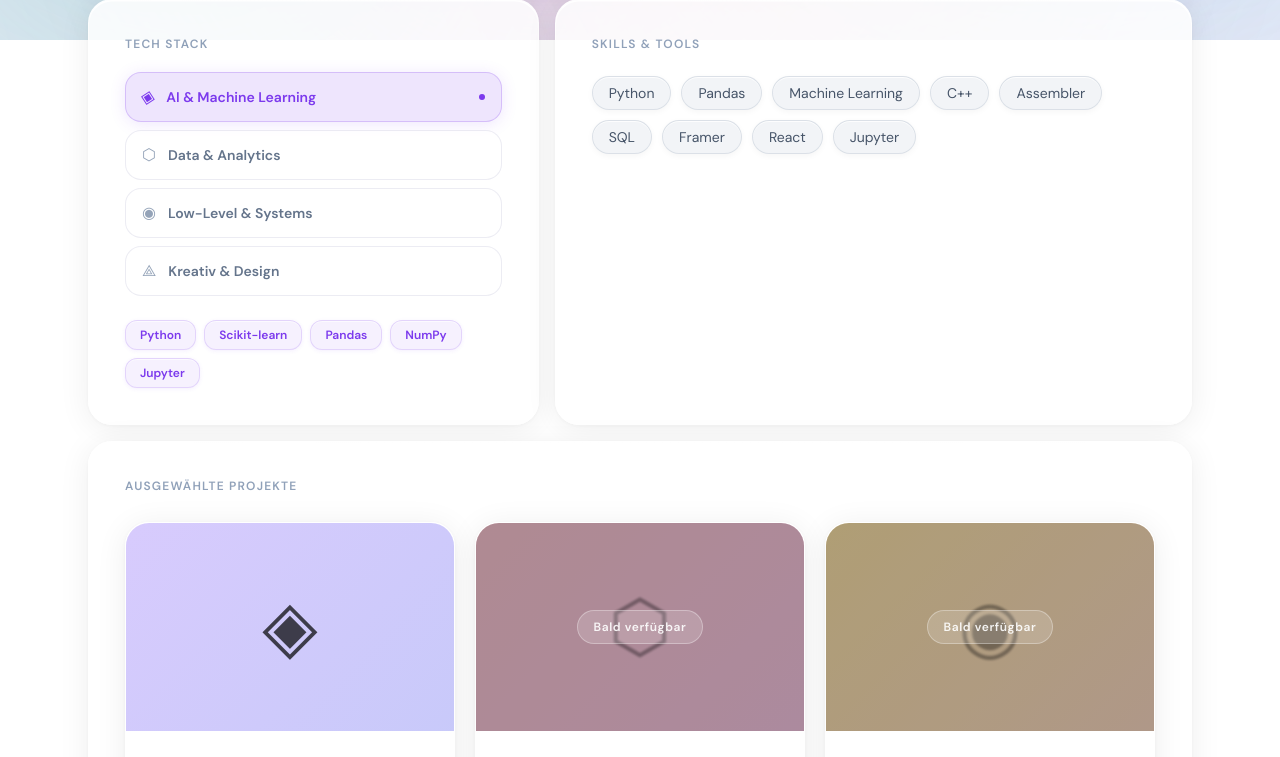
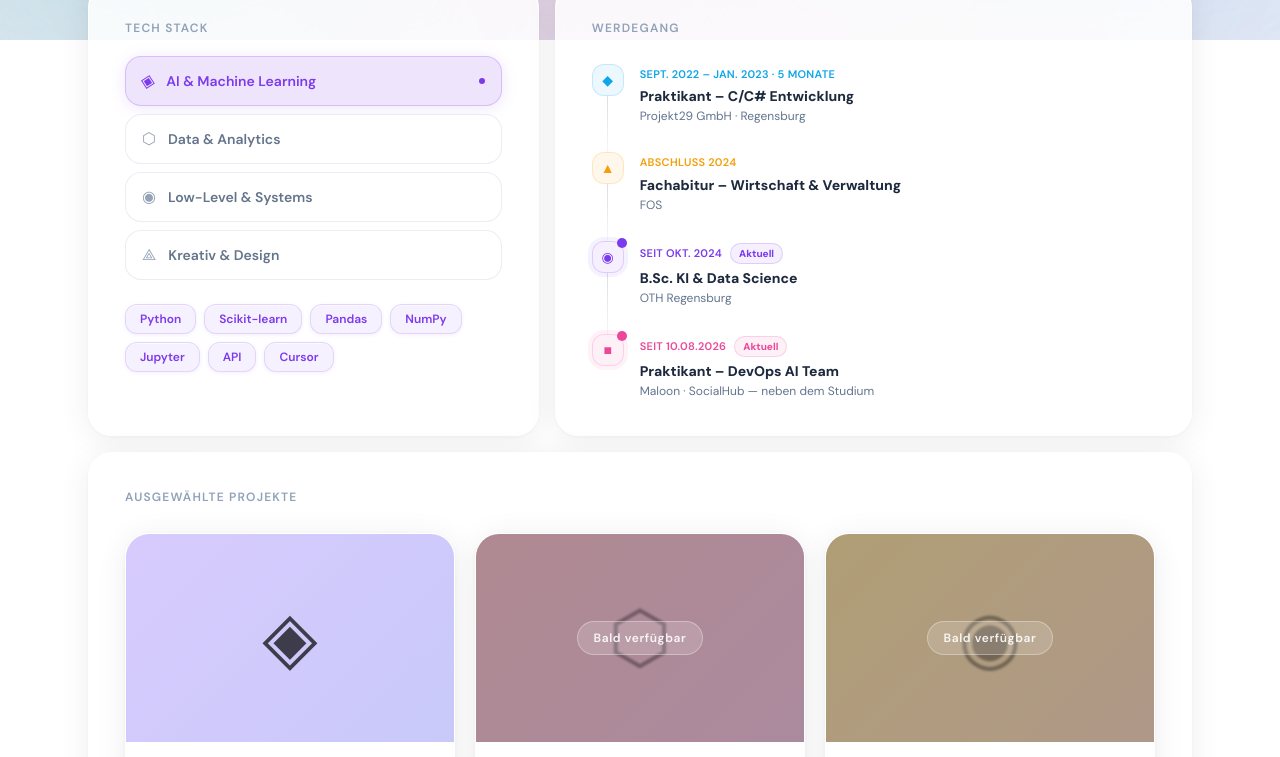
Before and after one commit to Antonymxix/Portfolio-Website, a React (Vite) app: page / in a window 1280 px wide. Shown: the part 760-1517 px from the top of the page. Built offline with nearby package versions, Linux system fonts and the light colour scheme.

Commit message:
fixed some performance changes

```diff
--- a/src/App.jsx
+++ b/src/App.jsx
@@ -11,12 +11,47 @@ const DATA = {
     { label: "GitHub",   icon: "GH", url: "https://github.com/antonymxix",     color: "rgba(30,30,30,0.08)",   border: "rgba(30,30,30,0.18)",  text: "#1e293b" },
   ],
   techStack: [
-    { category: "AI & Machine Learning", color: "#7c3aed", glow: "rgba(124,58,237,0.13)", border: "rgba(124,58,237,0.22)", icon: "◈", items: ["Python","Scikit-learn", "Pandas", "NumPy", "Jupyter"] },
-    { category: "Data & Analytics",      color: "#0ea5e9", glow: "rgba(14,165,233,0.13)",  border: "rgba(14,165,233,0.22)",  icon: "⬡", items: ["SQL", "Excel"] },
+    { category: "AI & Machine Learning", color: "#7c3aed", glow: "rgba(124,58,237,0.13)", border: "rgba(124,58,237,0.22)", icon: "◈", items: ["Python","Scikit-learn", "Pandas", "NumPy", "Jupyter","API","Cursor"] },
+    { category: "Data & Analytics",      color: "#0ea5e9", glow: "rgba(14,165,233,0.13)",  border: "rgba(14,165,233,0.22)",  icon: "⬡", items: ["SQL", "Excel","Data Management","Pyscipopt"] },
     { category: "Low-Level & Systems",   color: "#f59e0b", glow: "rgba(245,158,11,0.13)",  border: "rgba(245,158,11,0.22)",  icon: "◉", items: ["C++", "C", "Assembler (x86)", "Linux", "Git"] },
-    { category: "Kreativ & Design",      color: "#ec4899", glow: "rgba(236,72,153,0.13)",  border: "rgba(236,72,153,0.22)",  icon: "⟁", items: ["Photoshop", "Illustrator", "Premiere Pro", "After Effects", "Lightroom","Framer"] },
+    { category: "Kreativ & Design",      color: "#ec4899", glow: "rgba(236,72,153,0.13)",  border: "rgba(236,72,153,0.22)",  icon: "⟁", items: ["Photoshop", "Illustrator", "Premiere Pro", "After Effects", "Lightroom","Framer","Notion","Figma"] },
   ],
-  skills: ["Python", "Pandas", "Machine Learning", "C++", "Assembler", "SQL", "Framer", "React", "Jupyter"],
+
+  timeline: [
+    {
+      key: "projekt29",
+      icon: "◆", color: "#0ea5e9",
+      period: { de: "Sept. 2022 – Jan. 2023 · 5 Monate", en: "Sep 2022 – Jan 2023 · 5 months" },
+      title: { de: "Praktikant – C/C# Entwicklung", en: "Intern – C/C# Development" },
+      org: "Projekt29 GmbH", place: "Regensburg",
+      current: false,
+    },
+    {
+      key: "fos",
+      icon: "▲", color: "#f59e0b",
+      period: { de: "Abschluss 2024", en: "Graduated 2024" },
+      title: { de: "Fachabitur – Wirtschaft & Verwaltung", en: "High School Diploma – Business & Administration" },
+      org: "FOS", place: "",
+      current: false,
+    },
+    {
+      key: "studium",
+      icon: "◉", color: "#7c3aed",
+      period: { de: "Seit Okt. 2024", en: "Since Oct 2024" },
+      title: { de: "B.Sc. KI & Data Science", en: "B.Sc. AI & Data Science" },
+      org: "OTH Regensburg", place: "",
+      current: true,
+    },
+    {
+      key: "maloon",
+      icon: "■", color: "#ec4899",
+      period: { de: "Seit 10.08.2026", en: "Since Aug 10, 2026" },
+      title: { de: "Praktikant – DevOps AI Team", en: "Intern – DevOps AI Team" },
+      org: "Maloon · SocialHub", place: "",
+      note: { de: "neben dem Studium", en: "alongside my studies" },
+      current: true,
+    },
+  ],
 
   projects: [
     {
@@ -26,8 +61,8 @@ const DATA = {
       projectUrl: "https://project01---perfumemap-z4kwssgxnne7u72wznh2xu.streamlit.app/", // <- URL hier eintragen
       description: "Designer Fragrance Map powered by Sentence Transformers & PCA",
     },
-    { title: "Helix OS",      bgA: "rgba(251,113,133,0.40)", bgB: "rgba(236,72,153,0.30)", icon: "⬡", year: "2024", status: "soon", progress: null },
-    { title: "Solaris Brand", bgA: "rgba(251,191,36,0.42)",  bgB: "rgba(251,146,60,0.32)", icon: "◉", year: "2023", status: "soon", progress: null },
+    { title: "AI Video Generation Pipeline(BETA)",      bgA: "rgba(251,113,133,0.40)", bgB: "rgba(236,72,153,0.30)", icon: "⬡", year: "2024", status: "soon", progress: null },
+    { title: "AI Phone Assistant with UI", bgA: "rgba(251,191,36,0.42)",  bgB: "rgba(251,146,60,0.32)", icon: "◉", year: "2023", status: "soon", progress: null },
   ],
 };
 
@@ -35,19 +70,21 @@ const TRANSLATIONS = {
   de: {
     techCategories: ["AI & Machine Learning", "Data & Analytics", "Low-Level & Systems", "Kreativ & Design"],
     status: "Verfügbar für Projekte",
-    about: "Ich entwickle intelligente Lösungen – vom Low-Level Code bis zum User Interface.\nAls Student der KI & Data Science (B.Sc.) kombiniere ich tiefgehendes technisches Verständnis mit moderner Datenanalyse. Mein Spektrum reicht von hardwarenaher Programmierung in Assembler und C++ bis hin zur Entwicklung datengestützter Anwendungen mit Python, Pandas und Machine Learning.\nIch glaube, dass komplexe Daten eine intuitive Form brauchen. Deshalb nutze ich meine Erfahrung in React, JavaScript und Design-Tools wie Framer, um performante Web-Interfaces zu schaffen, die Ästhetik und Funktionalität vereinen. Kurzum: Ich bringe Logik in Form.",
+    about: "Ich studiere KI & Data Science in Regensburg und beschäftige mich am liebsten mit Dingen, die irgendwo zwischen Hardware und Interface liegen – von Assembler bis Machine Learning ist bei mir eigentlich alles dabei.\nAngefangen hat das mit Low-Level-Programmierung in C++ und Assembler, mittlerweile arbeite ich genauso gerne mit Python, Pandas und ML-Modellen, um aus Daten tatsächlich etwas Brauchbares zu machen.\nNebenbei baue ich Interfaces mit React und Framer – nicht weil es dazugehört, sondern weil ich es mag, wenn am Ende ein fertiges Produkt rauskommt und nicht nur ein Notebook voller Ergebnisse.",
     location: "Regensburg, Deutschland",
-    contact: "Kontakt aufnehmen ↗", role: "Rolle", socials: "Socials", techStack: "Tech Stack", skills: "Skills & Tools",
+    contact: "Kontakt aufnehmen ↗", role: "Rolle", socials: "Socials", techStack: "Tech Stack",
+    timelineTitle: "Werdegang", currentLabel: "Aktuell",
     projects: "Ausgewählte Projekte", viewProject: "Projekt öffnen ↗",
-    projectCategories: ["Data Science", "Interface Design", "Brand Identity"],
+    projectCategories: ["Data Science", "AI/API Pipeline", "AI Phone Assistant"],
     statusWip: "In Arbeit", statusSoon: "Bald verfügbar", statusLive: "Live", progressLabel: "läuft",
   },
   en: {
     techCategories: ["AI & Machine Learning", "Data & Analytics", "Low-Level & Systems", "Creative & Design"],
     status: "Available for projects",
-    about: "I build intelligent solutions – from low-level code to user interface.\nAs a B.Sc. student in AI & Data Science, I combine deep technical understanding with modern data analysis. My spectrum ranges from hardware-level programming in Assembler and C++ to building data-driven applications with Python, Pandas and Machine Learning.\nI believe complex data needs an intuitive form. That's why I leverage my experience in React, JavaScript and design tools like Framer to create performant web interfaces that unite aesthetics and functionality. In short: I bring logic into shape.",
+    about: "I'm studying AI & Data Science in Regensburg, and I'm most drawn to the stuff that sits between hardware and interface — everything from Assembler to machine learning ends up on my plate at some point.\nIt started with low-level programming in C++ and Assembler; these days I work just as much with Python, Pandas and ML models to actually turn data into something useful.\nOn the side I build interfaces with React and Framer — not because it's expected, but because I like seeing a finished product come out the other end, not just a notebook full of results.",
     location: "Regensburg, Germany",
-    contact: "Get in touch ↗", role: "Role", socials: "Socials", techStack: "Tech Stack", skills: "Skills & Tools",
+    contact: "Get in touch ↗", role: "Role", socials: "Socials", techStack: "Tech Stack",
+    timelineTitle: "Journey", currentLabel: "Ongoing",
     projects: "Selected Projects", viewProject: "Open project ↗",
     projectCategories: ["Data Science", "Interface Design", "Brand Identity"],
     statusWip: "In progress", statusSoon: "Coming soon", statusLive: "Live", progressLabel: "in progress",
@@ -304,24 +341,64 @@ const TechStack = () => {
   );
 };
 
-const Skills = () => {
+const Timeline = () => {
   const t = useLang();
+  const lang = useContext(LangContext);
   const [ref, inView] = useScrollReveal();
   return (
     <GlassCard className="col-span-12 md:col-span-7" delay={0} hover={false}>
-      <div className="p-9">
-        <p className="text-xs uppercase tracking-widest text-slate-400 font-semibold mb-6">{t.skills}</p>
-        <div ref={ref} className="flex flex-wrap gap-2.5">
-          {DATA.skills.map((skill, i) => (
-            <motion.span key={skill}
-              initial={{ opacity: 0, scale: 0.7, y: 8 }} animate={inView ? { opacity: 1, scale: 1, y: 0 } : {}}
-              transition={{ delay: i * 0.055, duration: 0.45 }}
-              whileHover={{ scale: 1.08 }}
-              className="px-4 py-1.5 rounded-full text-sm font-medium cursor-default select-none"
-              style={{ background: "rgba(148,163,184,0.12)", border: "1px solid rgba(148,163,184,0.25)", boxShadow: "inset 0 1px 0 rgba(255,255,255,0.8), 0 2px 6px rgba(0,0,0,0.04)", color: "#475569" }}>
-              {skill}
-            </motion.span>
-          ))}
+      <div className="p-9" ref={ref}>
+        <p className="text-xs uppercase tracking-widest text-slate-400 font-semibold mb-7">
+          <AnimatePresence mode="wait">
+            <motion.span key={t.timelineTitle} initial={{ opacity: 0 }} animate={{ opacity: 1 }} exit={{ opacity: 0 }} transition={{ duration: 0.2 }}>{t.timelineTitle}</motion.span>
+          </AnimatePresence>
+        </p>
+        <div className="relative flex flex-col">
+          {DATA.timeline.map((item, i) => {
+            const isLast = i === DATA.timeline.length - 1;
+            const subtitle = [item.org, item.place].filter(Boolean).join(" · ");
+            const noteText = item.note ? item.note[lang] : null;
+            return (
+              <motion.div key={item.key}
+                variants={{ hidden: { opacity: 0, x: -14 }, visible: { opacity: 1, x: 0, transition: { duration: 0.5, delay: i * 0.09 } } }}
+                initial="hidden" animate={inView ? "visible" : "hidden"}
+                className="relative flex gap-4 pb-7 last:pb-0">
+                {!isLast && (
+                  <div className="absolute left-[15px] top-8 bottom-0 w-px"
+                    style={{ background: "linear-gradient(180deg, rgba(148,163,184,0.35), rgba(148,163,184,0.10))" }} />
+                )}
+                <div className="relative flex-shrink-0 w-8 h-8 rounded-xl flex items-center justify-center text-sm"
+                  style={{ background: `${item.color}14`, border: `1px solid ${item.color}30`, color: item.color, boxShadow: item.current ? `0 0 0 4px ${item.color}12` : "none" }}>
+                  {item.icon}
+                  {item.current && (
+                    <span className="absolute -top-1 -right-1 flex h-2.5 w-2.5">
+                      <span className="animate-ping absolute inline-flex h-full w-full rounded-full opacity-70" style={{ background: item.color }} />
+                      <span className="relative inline-flex rounded-full h-2.5 w-2.5" style={{ background: item.color }} />
+                    </span>
+                  )}
+                </div>
+                <div className="flex-1 min-w-0 pt-0.5">
+                  <div className="flex items-center gap-2 flex-wrap">
+                    <span className="text-[11px] uppercase tracking-wide font-semibold" style={{ color: item.color }}>{item.period[lang]}</span>
+                    {item.current && (
+                      <span className="px-2 py-0.5 rounded-full text-[10px] font-bold"
+                        style={{ background: `${item.color}14`, color: item.color, border: `1px solid ${item.color}30` }}>
+                        {t.currentLabel}
+                      </span>
+                    )}
+                  </div>
+                  <p className="text-sm font-bold text-slate-800 mt-1">{item.title[lang]}</p>
+                  {(subtitle || noteText) && (
+                    <p className="text-xs text-slate-500 mt-0.5">
+                      {subtitle}
+                      {subtitle && noteText ? " — " : ""}
+                      {noteText}
+                    </p>
+                  )}
+                </div>
+              </motion.div>
+            );
+          })}
         </div>
       </div>
     </GlassCard>
@@ -490,7 +567,7 @@ export default function Portfolio() {
         <div className="fixed top-5 right-5 z-50"><LangToggle lang={lang} setLang={setLang} /></div>
         <div className="max-w-6xl mx-auto px-4 sm:px-6 py-14 sm:py-20 space-y-4">
           <div className="grid grid-cols-12 gap-4"><Hero /><TaglineCard /></div>
-          <div className="grid grid-cols-12 gap-4"><TechStack /><Skills /></div>
+          <div className="grid grid-cols-12 gap-4"><TechStack /><Timeline /></div>
           <div className="grid grid-cols-12 gap-4"><Projects /></div>
           <div className="grid grid-cols-12 gap-4"><FooterCard /></div>
         </div>
```
